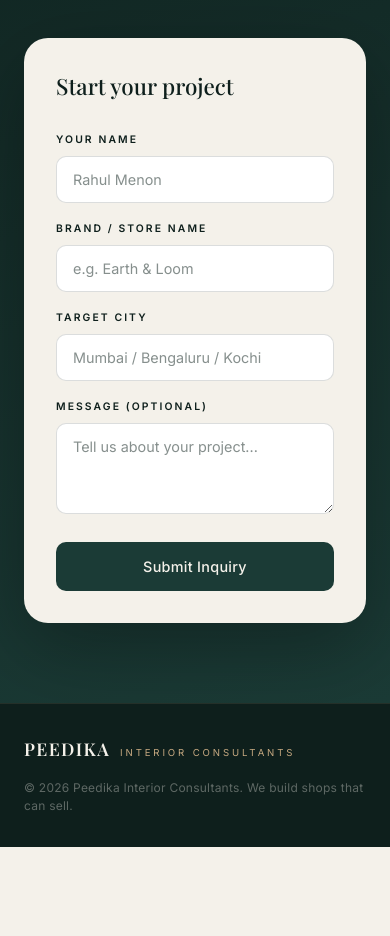
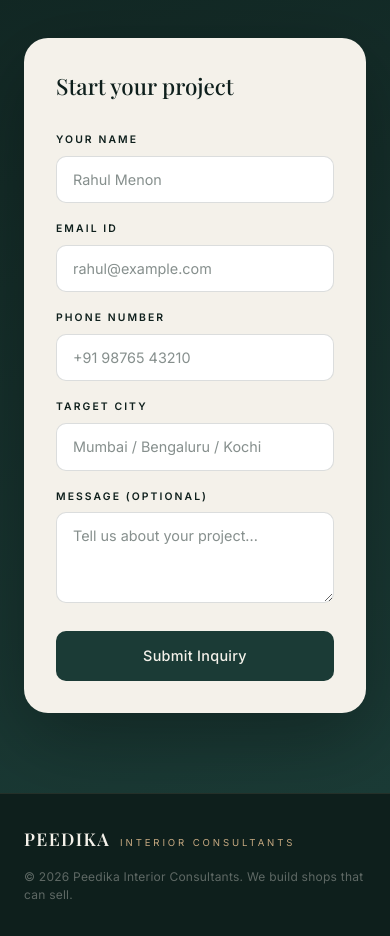
Before and after one commit to fadhilhameed03/peedika-interior-consulting, a React (Vite) app: page / in a window 390 px wide. Shown: the part 7880-8816 px from the top of the page. Before the commit the page ends 8727 px from the top, so only its background shows below. Built offline with nearby package versions, Linux system fonts and the light colour scheme; a web font is replaced by a local one.

Commit message:
feat: add email and phone fields to contact form, comment out brand name

```diff
--- a/src/components/Contact.jsx
+++ b/src/components/Contact.jsx
@@ -1,7 +1,14 @@
 import React, { useState } from 'react';
 
 const Contact = () => {
-  const [form, setForm] = useState({ name: '', brand: '', city: '', message: '' });
+  const [form, setForm] = useState({
+    name: '',
+    email: '',
+    phone: '',
+    brand: '',
+    city: '',
+    message: '',
+  });
   const [submitted, setSubmitted] = useState(false);
 
   const handleSubmit = (e) => {
@@ -90,18 +97,21 @@ const Contact = () => {
               </h3>
               <form onSubmit={handleSubmit} style={{ display: 'flex', flexDirection: 'column', gap: '18px' }}>
                 {[
-                  { name: 'name', label: 'Your Name', placeholder: 'Rahul Menon' },
-                  { name: 'brand', label: 'Brand / Store Name', placeholder: 'e.g. Earth & Loom' },
-                  { name: 'city', label: 'Target City', placeholder: 'Mumbai / Bengaluru / Kochi' },
+                  { name: 'name', label: 'Your Name', placeholder: 'Rahul Menon', type: 'text', required: true },
+                  { name: 'email', label: 'Email ID', placeholder: 'rahul@example.com', type: 'email', required: true },
+                  { name: 'phone', label: 'Phone Number', placeholder: '+91 98765 43210', type: 'tel', required: true },
+                  /* Brand / Store Name commented out for now as requested */
+                  /* { name: 'brand', label: 'Brand / Store Name', placeholder: 'e.g. Earth & Loom', type: 'text', required: true }, */
+                  { name: 'city', label: 'Target City', placeholder: 'Mumbai / Bengaluru / Kochi', type: 'text', required: true },
                 ].map(field => (
                   <div key={field.name}>
                     <label style={{ display: 'block', fontSize: '0.65rem', letterSpacing: '0.2em', textTransform: 'uppercase', fontWeight: 600, color: '#0e1f1c', marginBottom: '8px' }}>
                       {field.label}
                     </label>
                     <input
-                      type="text"
+                      type={field.type}
                       name={field.name}
-                      required
+                      required={field.required}
                       placeholder={field.placeholder}
                       value={form[field.name]}
                       onChange={e => setForm({ ...form, [e.target.name]: e.target.value })}
@@ -122,6 +132,35 @@ const Contact = () => {
                     />
                   </div>
                 ))}
+
+                {/* Explicitly commented out Brand / Store Name field block for easy restoration later */}
+                {/*
+                <div>
+                  <label style={{ display: 'block', fontSize: '0.65rem', letterSpacing: '0.2em', textTransform: 'uppercase', fontWeight: 600, color: '#0e1f1c', marginBottom: '8px' }}>
+                    Brand / Store Name
+                  </label>
+                  <input
+                    type="text"
+                    name="brand"
+                    placeholder="e.g. Earth & Loom"
+                    value={form.brand}
+                    onChange={e => setForm({ ...form, brand: e.target.value })}
+                    style={{
+                      width: '100%',
+                      padding: '12px 16px',
+                      border: '1.5px solid rgba(14,31,28,0.15)',
+                      borderRadius: '10px',
+                      fontSize: '0.9rem',
+                      backgroundColor: '#ffffff',
+                      color: '#0e1f1c',
+                      outline: 'none',
+                      transition: 'border-color 0.2s',
+                      fontFamily: 'Inter, sans-serif',
+                    }}
+                  />
+                </div>
+                */}
+
                 <div>
                   <label style={{ display: 'block', fontSize: '0.65rem', letterSpacing: '0.2em', textTransform: 'uppercase', fontWeight: 600, color: '#0e1f1c', marginBottom: '8px' }}>
                     Message (optional)
```
